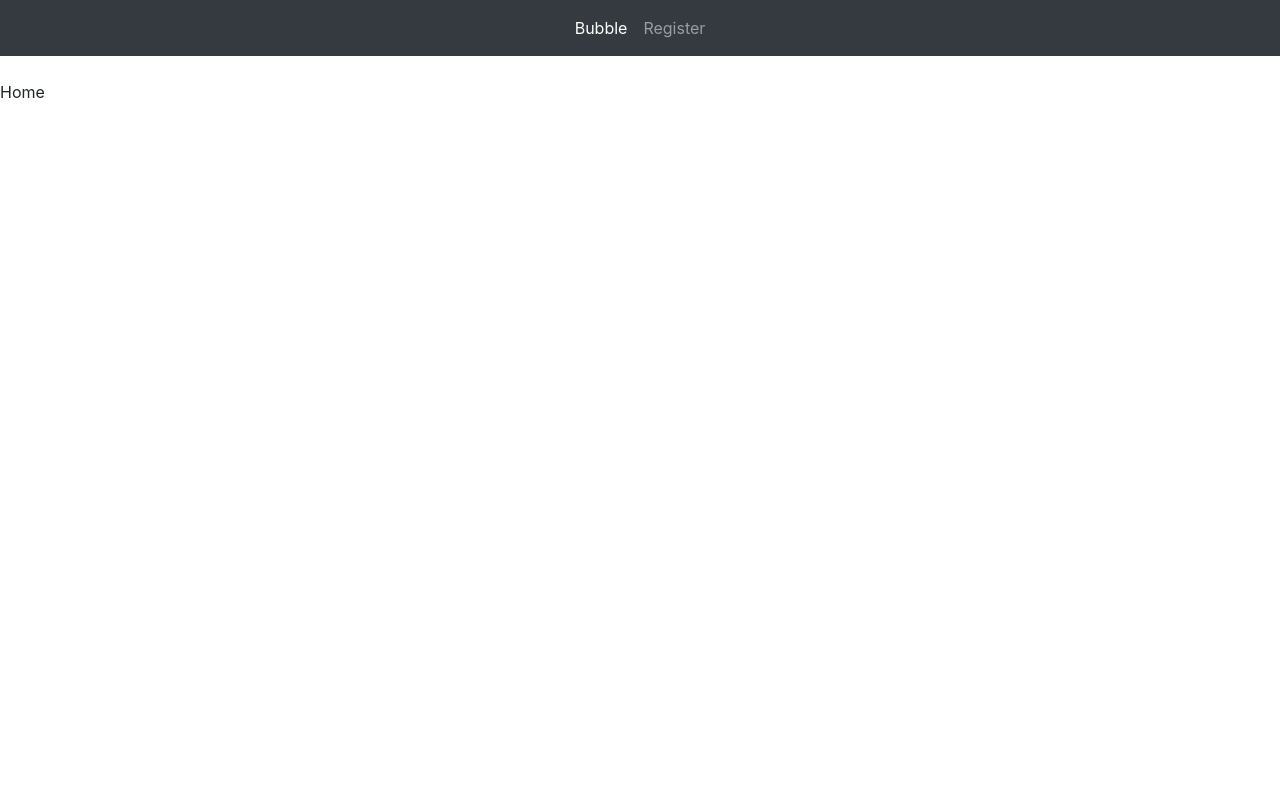
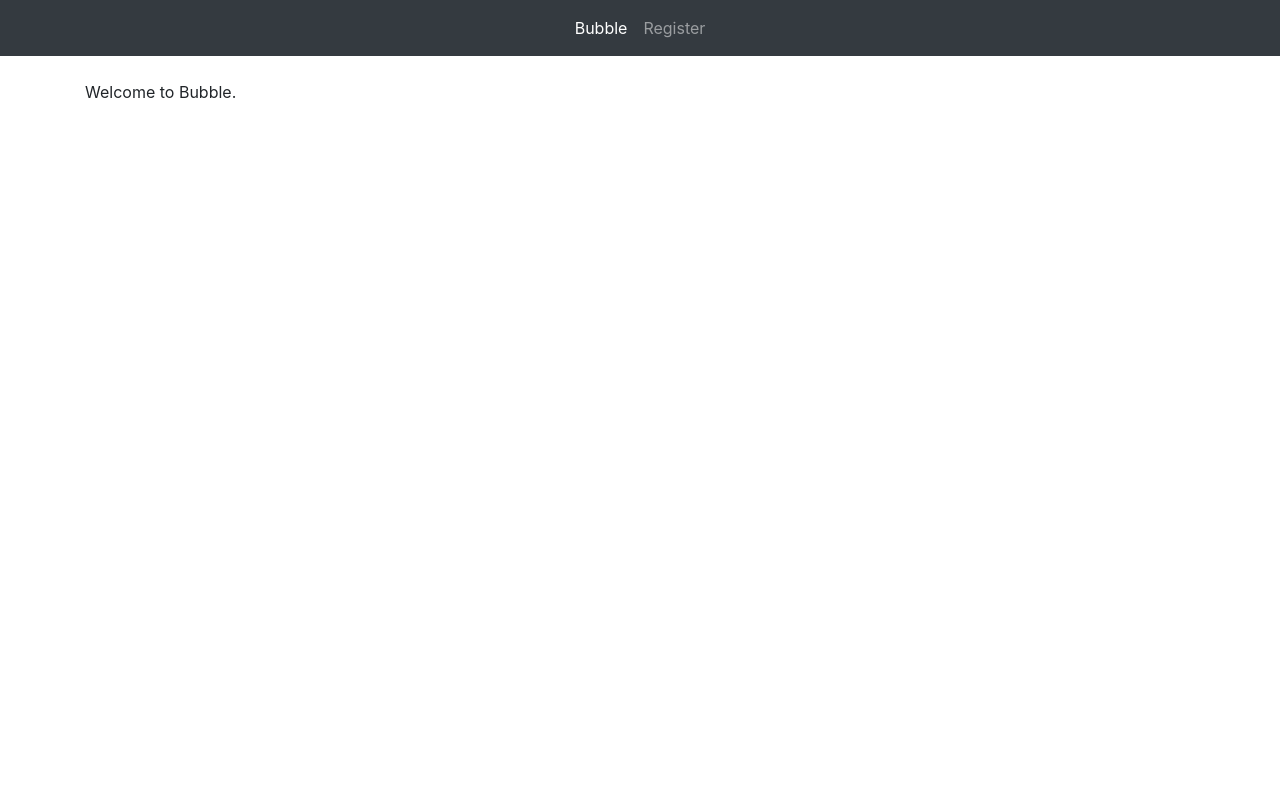
Before and after one commit to vilmakankaanpaa/bubbleapp, a Django app: page /bubbleapp/ in a window 1280 px wide. Run offline with Django 3.2, Linux system fonts and the light colour scheme; some libraries are stand-ins or nearby versions.

Commit message:
update index.html

```diff
--- a/bubbleproject/bubbleapp/templates/bubbleapp/index.html
+++ b/bubbleproject/bubbleapp/templates/bubbleapp/index.html
@@ -5,5 +5,7 @@
 {% endblock%}
 
 {% block body %}
-Home
+<div class="container">
+<p>Welcome to Bubble.</p>
+</div>
 {% endblock %}
```
